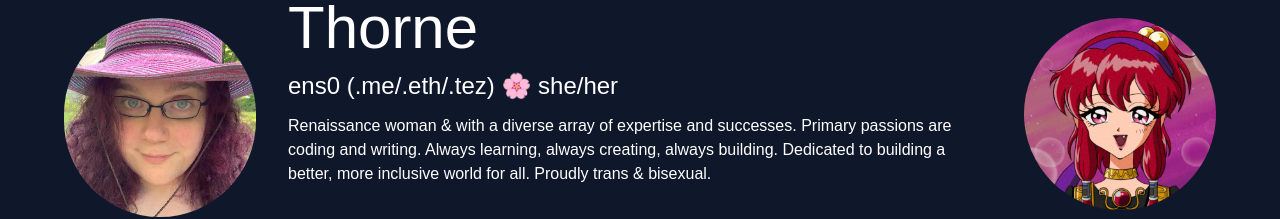
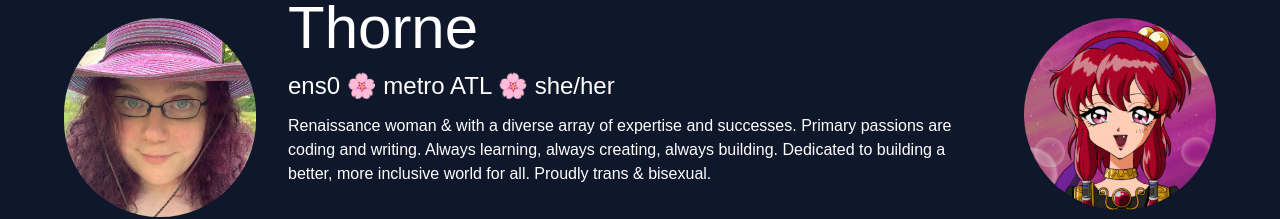
Before and after one commit to ExistentialEnso/ens0-me, a Next.js app: page / in a window 1280 px wide. Shown: the part 134-353 px from the top of the page. Built offline with nearby package versions, Linux system fonts and the light colour scheme; a web font is replaced by a local one.

Commit message:
Copy tweaks

```diff
--- a/src/app/page.tsx
+++ b/src/app/page.tsx
@@ -9,7 +9,7 @@ export default function Home() {
         <Image width={192} height={192} src="/natsuko.png" className="rounded-full hidden lg:block lg:float-right m-8 w-48" alt="Natsuko, a Galverse NFT of mine." />
 
         <Heading size={1}>Thorne</Heading>
-        <Heading size={3}>ens0 (.me/.eth/.tez) 🌸 she/her</Heading>
+        <Heading size={3}>ens0 🌸 metro ATL 🌸 she/her</Heading>
 
         <p className="mb-12">
             Renaissance woman &amp; with a diverse array of expertise and successes. Primary passions are coding and writing. Always learning, always creating, always building. Dedicated to building a better, more inclusive world for all. Proudly trans &amp; bisexual.
```
